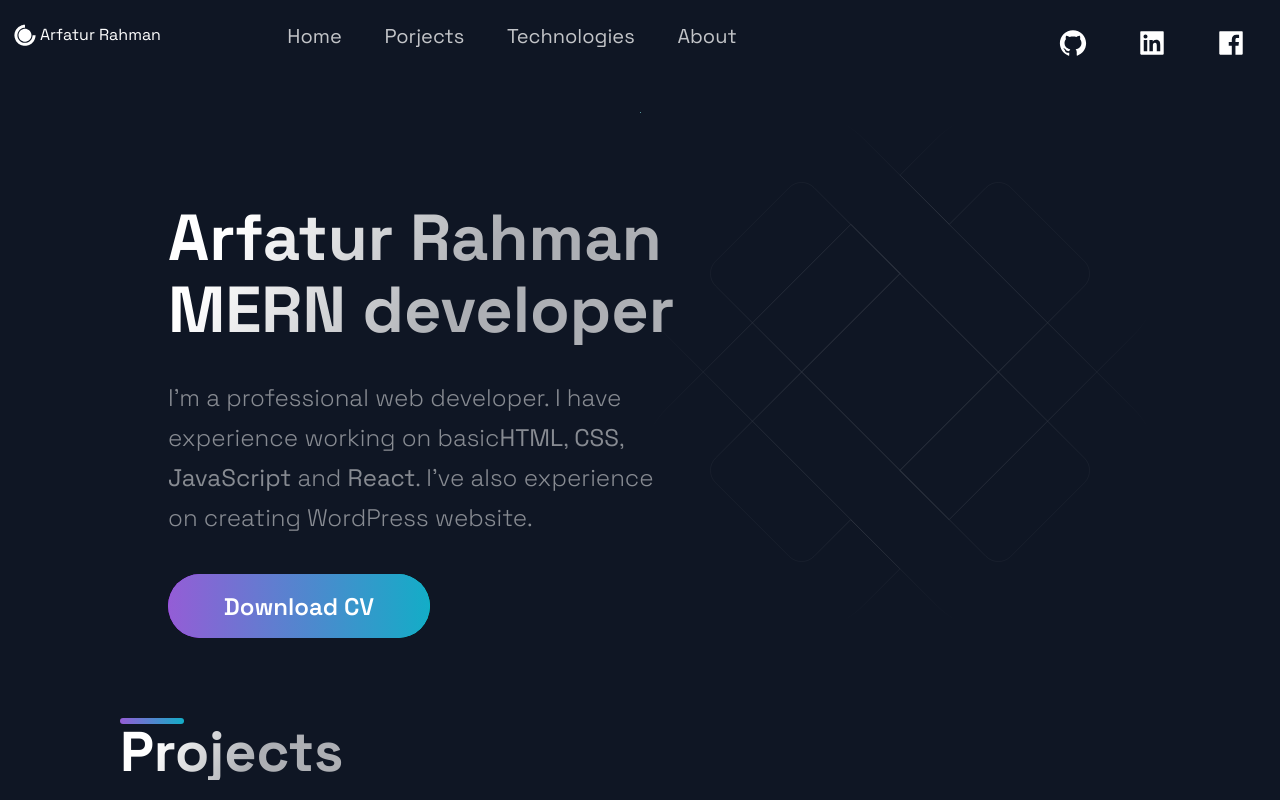
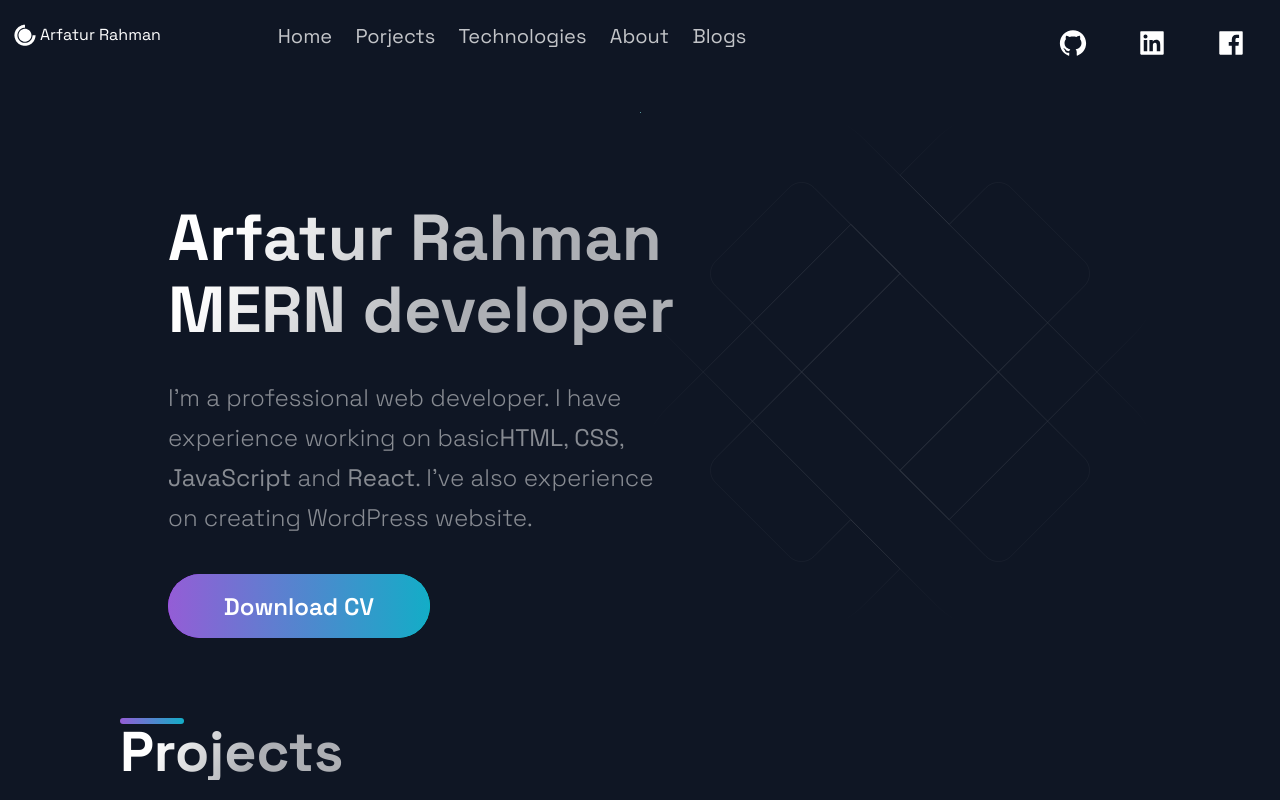
Before and after one commit to arfat-beep/personal_portfolio_using_react_next, a Next.js app: page / in a window 1280 px wide. Shown: the top 800 px of the page. Built offline with nearby package versions, Linux system fonts and the light colour scheme.

Commit message:
blogs page added

```diff
--- a/src/components/Header/Header.js
+++ b/src/components/Header/Header.js
@@ -50,6 +50,11 @@ const Header = () => (
           <NavLink>About</NavLink>
         </Link>
       </li>
+      <li>
+        <Link href={"/blogs"}>
+          <NavLink>Blogs</NavLink>
+        </Link>
+      </li>
     </Div2>
     <Div3>
       <SocialIcons href="https://github.com/arfat-beep">
```
Also changed, not shown: src/pages/blogs.js (added, +12 -0 lines).
